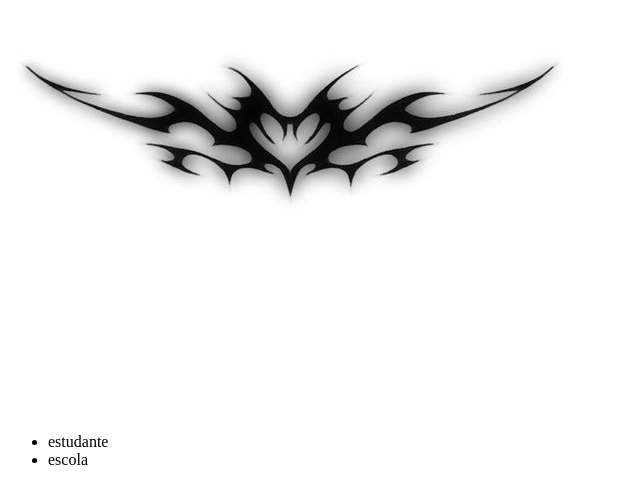
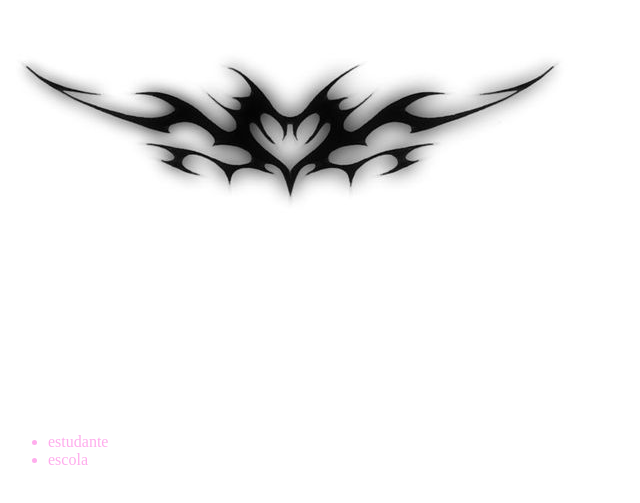
Before and after one commit to GabrielaLemes/GabrielaLemes.github.io, a plain HTML site: page index.html in a window 1280 px wide. Shown: the part 155-658 px from the top of the page, without its empty margins (0-640 px from the left). Drawn offline with Linux system fonts and the light colour scheme.

Commit message:
Add files via upload
adicionei index, css e imagem

```diff
--- a/style.css
+++ b/style.css
@@ -1,6 +1,6 @@
 body .cabecalho {
     background-image: #383D58;
-    color: rgb(0, 0, 0);
+    color: rgb(255, 173, 237);
 }
 
 .cabecalho-imagem {
```
